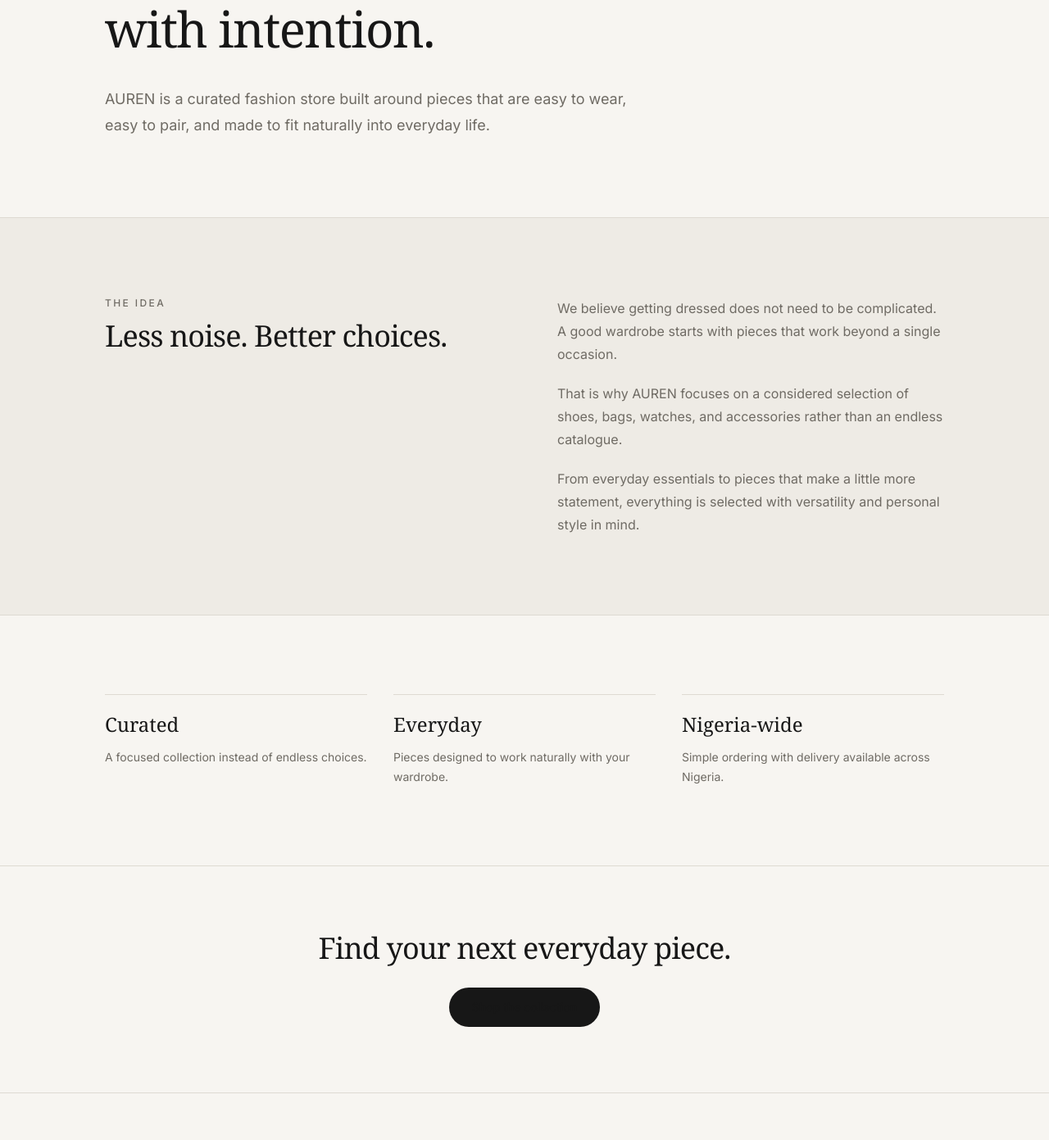
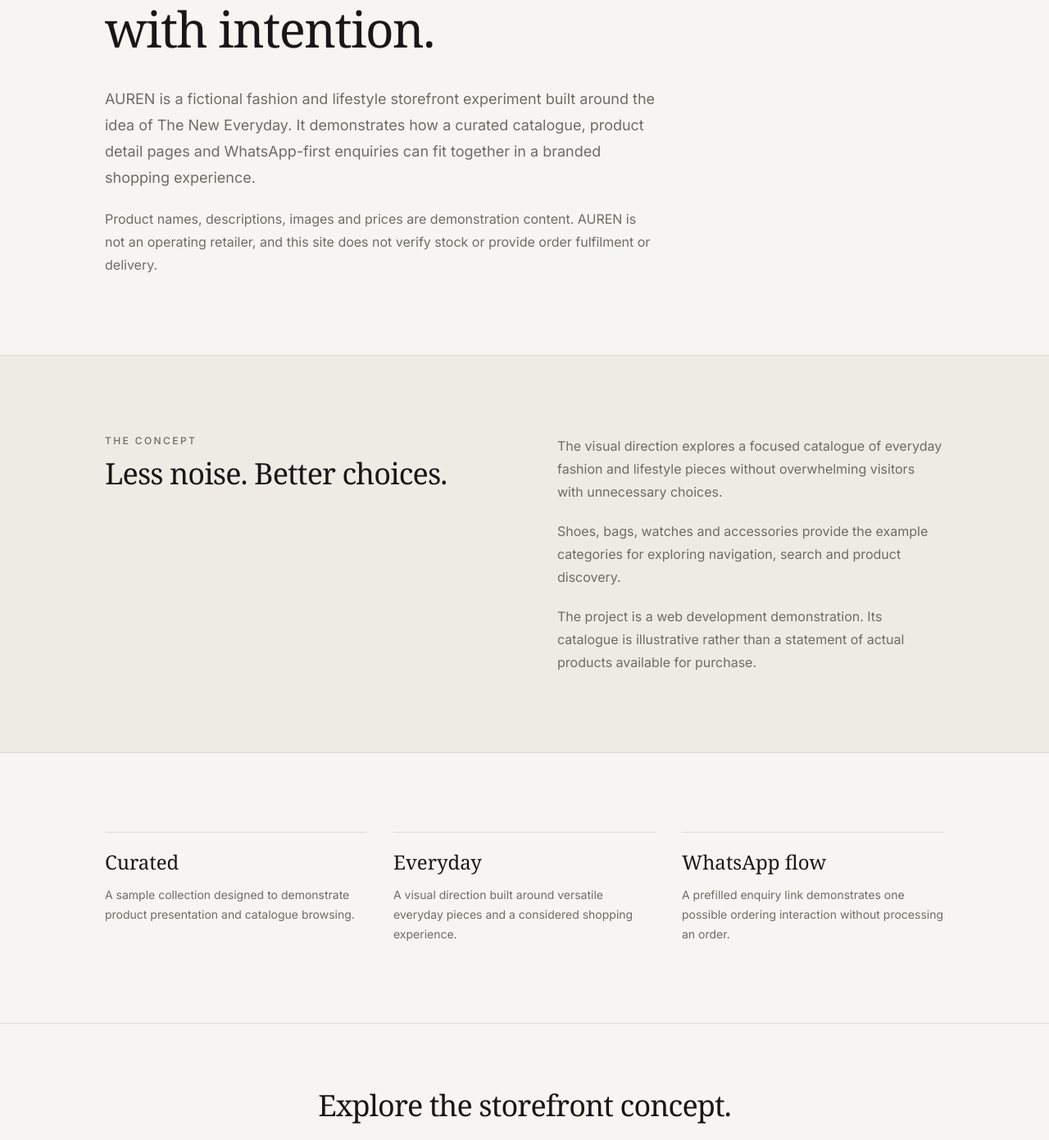
Before and after one commit to JJTGG/auren-store, a Next.js app: page /about in a window 1280 px wide. Shown: the part 343-1734 px from the top of the page at 82% size. Built offline with nearby package versions, Linux system fonts and the light colour scheme; a web font is replaced by a local one.

Commit message:
fix: clarify AUREN is a storefront demo

```diff
--- a/app/about/page.tsx
+++ b/app/about/page.tsx
@@ -14,9 +14,16 @@
           </h1>
 
           <p className="mt-8 max-w-2xl text-base leading-8 text-[var(--muted)] sm:text-lg">
-            AUREN is a curated fashion store built around pieces that are easy
-            to wear, easy to pair, and made to fit naturally into everyday
-            life.
+            AUREN is a fictional fashion and lifestyle storefront experiment
+            built around the idea of The New Everyday. It demonstrates how
+            a curated catalogue, product detail pages and WhatsApp-first
+            enquiries can fit together in a branded shopping experience.
+          </p>
+
+          <p className="mt-5 max-w-2xl text-sm leading-7 text-[var(--muted)] sm:text-base">
+            Product names, descriptions, images and prices are demonstration
+            content. AUREN is not an operating retailer, and this site does
+            not verify stock or provide order fulfilment or delivery.
           </p>
         </div>
       </section>
@@ -25,7 +32,7 @@
         <div className="mx-auto grid max-w-5xl gap-12 md:grid-cols-2 md:gap-20">
           <div>
             <p className="text-xs font-medium uppercase tracking-[0.2em] text-[var(--muted)]">
-              The idea
+              The concept
             </p>
 
             <h2 className="mt-3 font-serif text-3xl tracking-tight sm:text-4xl">
@@ -35,20 +42,21 @@
 
           <div className="space-y-5 text-sm leading-7 text-[var(--muted)] sm:text-base">
             <p>
-              We believe getting dressed does not need to be complicated.
-              A good wardrobe starts with pieces that work beyond a single
-              occasion.
+              The visual direction explores a focused catalogue of everyday
+              fashion and lifestyle pieces without overwhelming visitors
+              with unnecessary choices.
             </p>
 
             <p>
-              That is why AUREN focuses on a considered selection of shoes,
-              bags, watches, and accessories rather than an endless catalogue.
+              Shoes, bags, watches and accessories provide the example
+              categories for exploring navigation, search and product
+              discovery.
             </p>
 
             <p>
-              From everyday essentials to pieces that make a little more
-              statement, everything is selected with versatility and personal
-              style in mind.
+              The project is a web development demonstration. Its catalogue
+              is illustrative rather than a statement of actual products
+              available for purchase.
             </p>
           </div>
         </div>
@@ -60,21 +68,24 @@
             <div className="border-t border-[var(--border)] pt-5">
               <h2 className="font-serif text-2xl">Curated</h2>
               <p className="mt-3 text-sm leading-6 text-[var(--muted)]">
-                A focused collection instead of endless choices.
+                A sample collection designed to demonstrate product
+                presentation and catalogue browsing.
               </p>
             </div>
 
             <div className="border-t border-[var(--border)] pt-5">
               <h2 className="font-serif text-2xl">Everyday</h2>
               <p className="mt-3 text-sm leading-6 text-[var(--muted)]">
-                Pieces designed to work naturally with your wardrobe.
+                A visual direction built around versatile everyday pieces
+                and a considered shopping experience.
               </p>
             </div>
 
             <div className="border-t border-[var(--border)] pt-5">
-              <h2 className="font-serif text-2xl">Nigeria-wide</h2>
+              <h2 className="font-serif text-2xl">WhatsApp flow</h2>
               <p className="mt-3 text-sm leading-6 text-[var(--muted)]">
-                Simple ordering with delivery available across Nigeria.
+                A prefilled enquiry link demonstrates one possible
+                ordering interaction without processing an order.
               </p>
             </div>
           </div>
@@ -84,14 +95,14 @@
       <section className="border-t border-[var(--border)] px-5 py-16 text-center sm:px-8 sm:py-20">
         <div className="mx-auto max-w-2xl">
           <h2 className="font-serif text-3xl tracking-tight sm:text-4xl">
-            Find your next everyday piece.
+            Explore the storefront concept.
           </h2>
 
           <Link
             href="/shop"
-            className="mt-7 inline-flex rounded-full bg-[var(--foreground)] px-7 py-3.5 text-sm font-medium text-white transition hover:opacity-85"
+            className="mt-7 inline-flex rounded-full bg-[var(--foreground)] px-7 py-3.5 text-sm font-medium text-white transition hover:opacity-85 focus:outline-none focus:ring-2 focus:ring-[var(--foreground)] focus:ring-offset-4"
           >
-            Shop the collection
+            Explore demo catalogue
           </Link>
         </div>
       </section>
```
